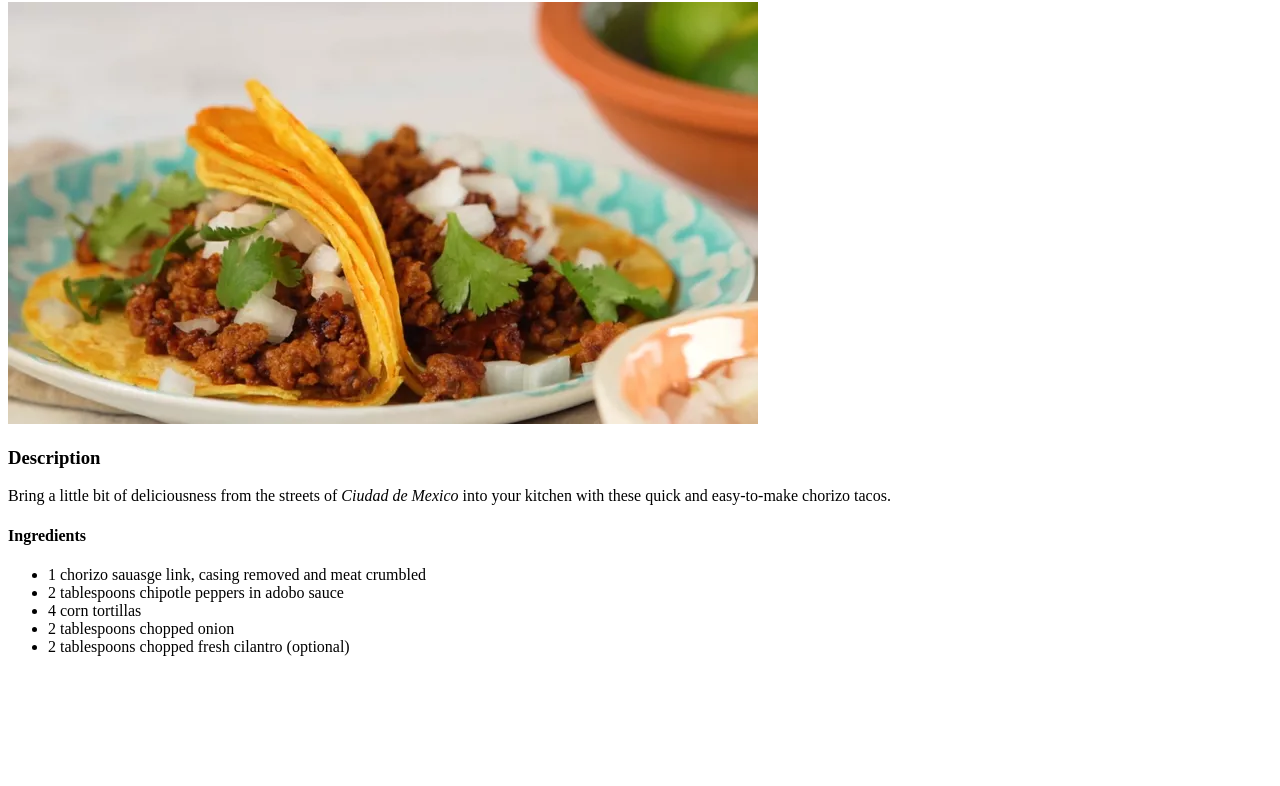
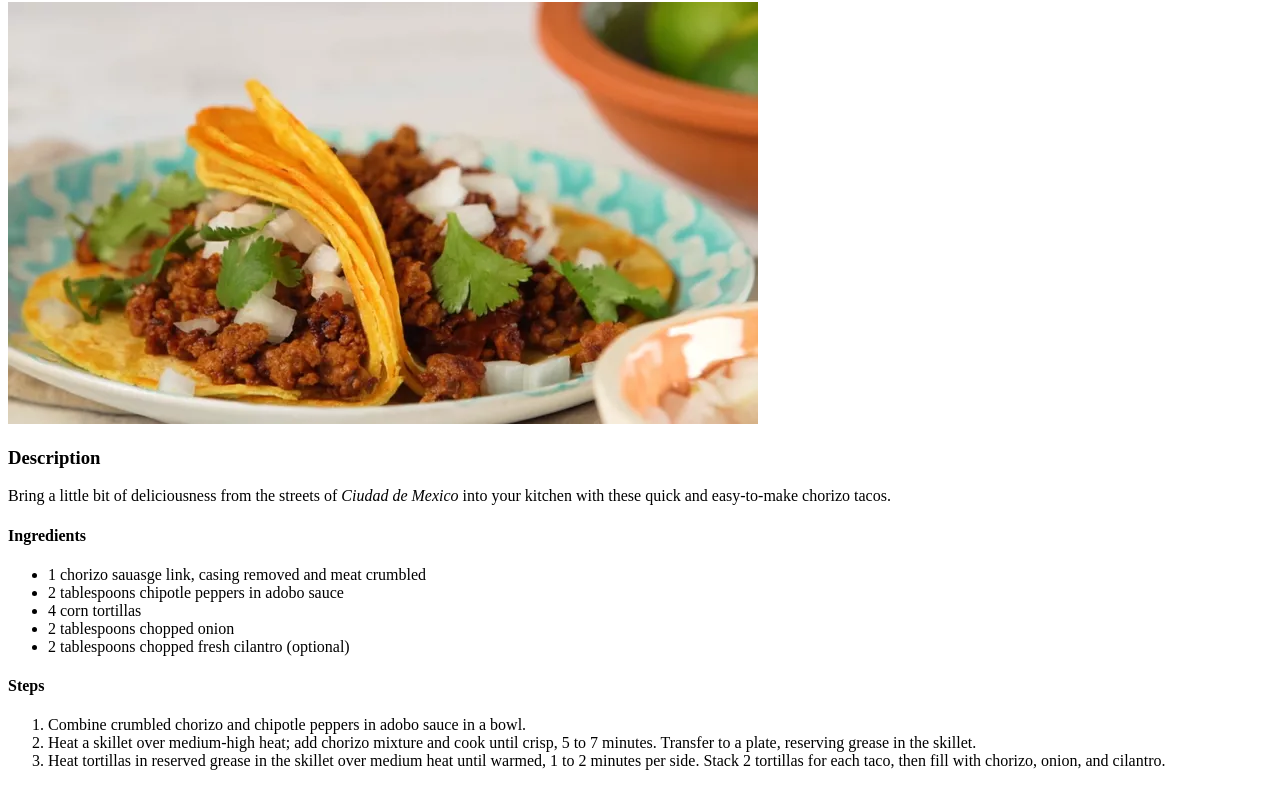
Before and after one commit to jwallen3801/odin-recipes, a plain HTML site: page recipes/chorizo-tacos.html in a window 1280 px wide. Shown: the part 78-864 px from the top of the page. Before the commit the page ends 800 px from the top, so only its background shows below. Drawn offline with Linux system fonts and the light colour scheme; files whose address does not match are found by name.

Commit message:
Added list of steps to chorizo-tacos.html

```diff
--- a/recipes/chorizo-tacos.html
+++ b/recipes/chorizo-tacos.html
@@ -18,5 +18,11 @@
             <lI>2 tablespoons chopped onion</lI>
             <li>2 tablespoons chopped fresh cilantro (optional)</li>
         </ul>
+    <h4>Steps</h4>
+        <ol>
+            <li>Combine crumbled chorizo and chipotle peppers in adobo sauce in a bowl.</li>
+            <li>Heat a skillet over medium-high heat; add chorizo mixture and cook until crisp, 5 to 7 minutes. Transfer to a plate, reserving grease in the skillet.</li>
+            <li>Heat tortillas in reserved grease in the skillet over medium heat until warmed, 1 to 2 minutes per side. Stack 2 tortillas for each taco, then fill with chorizo, onion, and cilantro.</li>
+        </ol>
 </body>
 </html>
```
